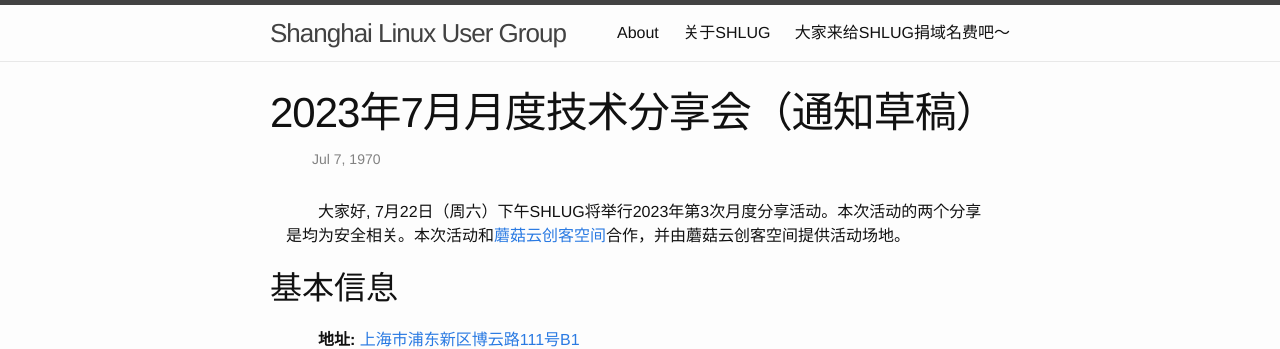
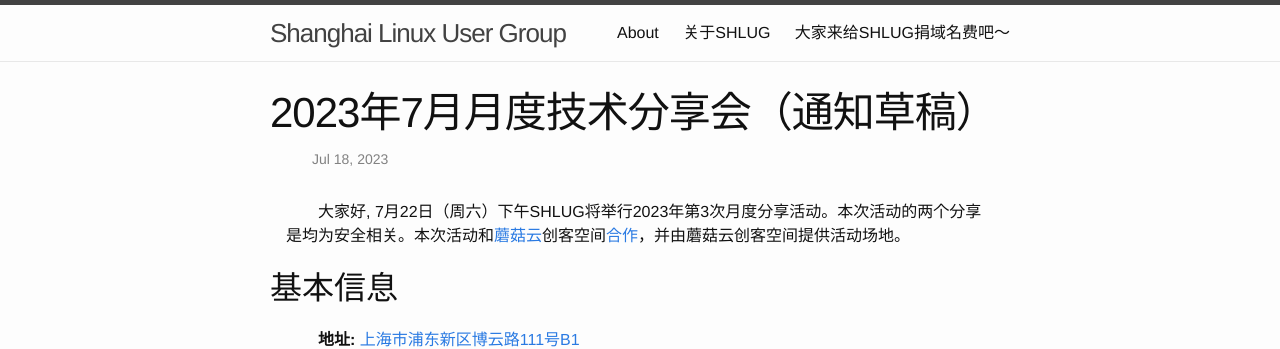
Before and after one commit to shanghailug/shanghailug.github.io, a Jekyll site: the page built from _posts/2023-07-18-monthly.markdown, in a window 1280 px wide. Shown: the top 349 px of the page. Built offline with Jekyll 4.4.1, drawn with Linux system fonts in a browser that asks for light colours.

Commit message:
announce 3rd monthly meetup

```diff
--- a/_posts/2023-07-07-monthly.markdown
+++ b/_posts/2023-07-18-monthly.markdown
@@ -1,10 +1,10 @@
 ---
 layout: post
 title:  "2023年7月月度技术分享会（通知草稿）"
-date:   1970-07-07 22:00:00 +0800
+date:   2023-07-18 21:00:00 +0800
 categories: monthly
 ---
-大家好, 7月22日（周六）下午SHLUG将举行2023年第3次月度分享活动。本次活动的两个分享是均为安全相关。本次活动和[蘑菇云创客空间](http://www.mushroomcloud.cc/)合作，并由蘑菇云创客空间提供活动场地。
+大家好, 7月22日（周六）下午SHLUG将举行2023年第3次月度分享活动。本次活动的两个分享是均为安全相关。本次活动和[蘑菇云](http://www.mushroomcloud.cc/)创客空间[合作](https://hdxu.cn/BJEti)，并由蘑菇云创客空间提供活动场地。
 
 ## 基本信息
 
```
